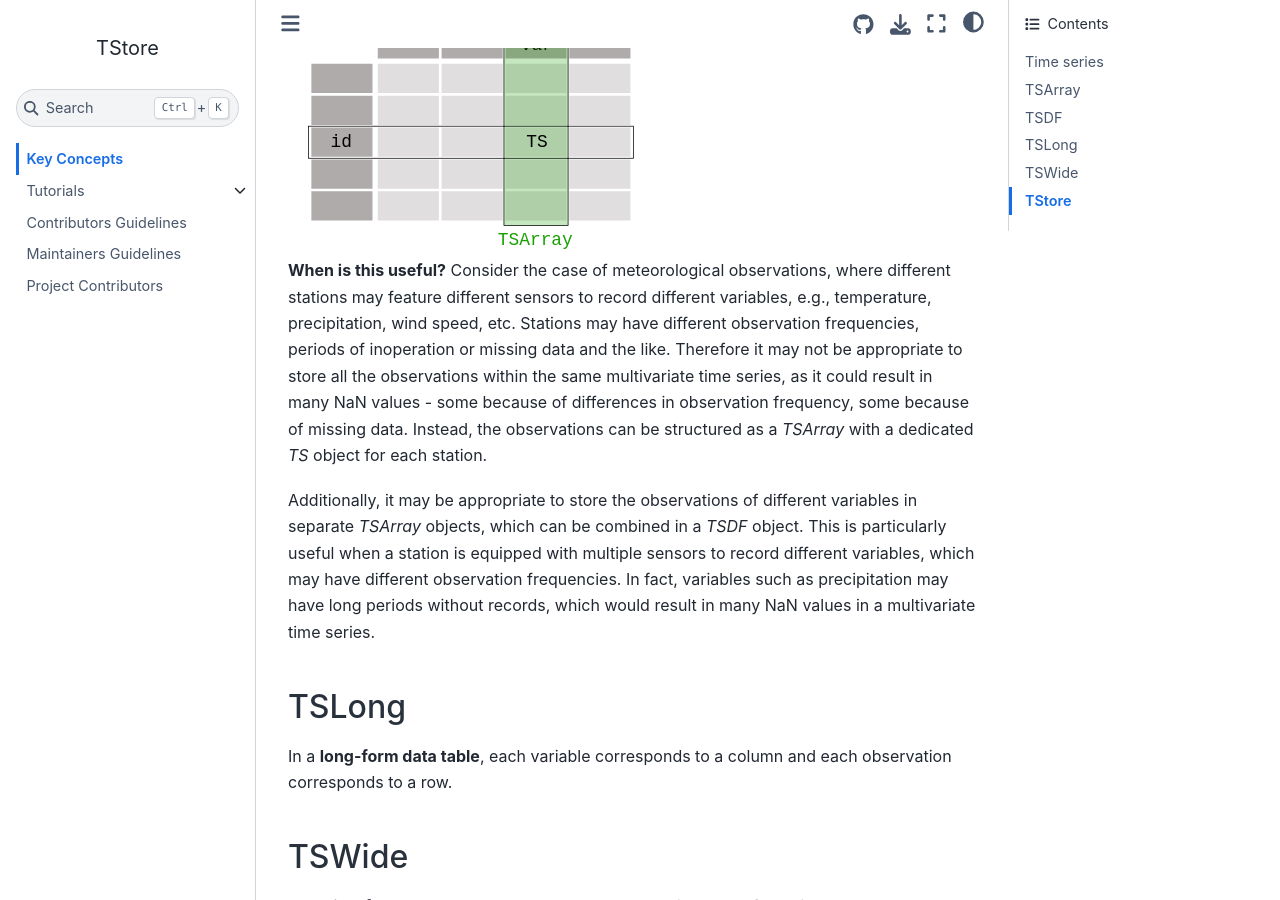
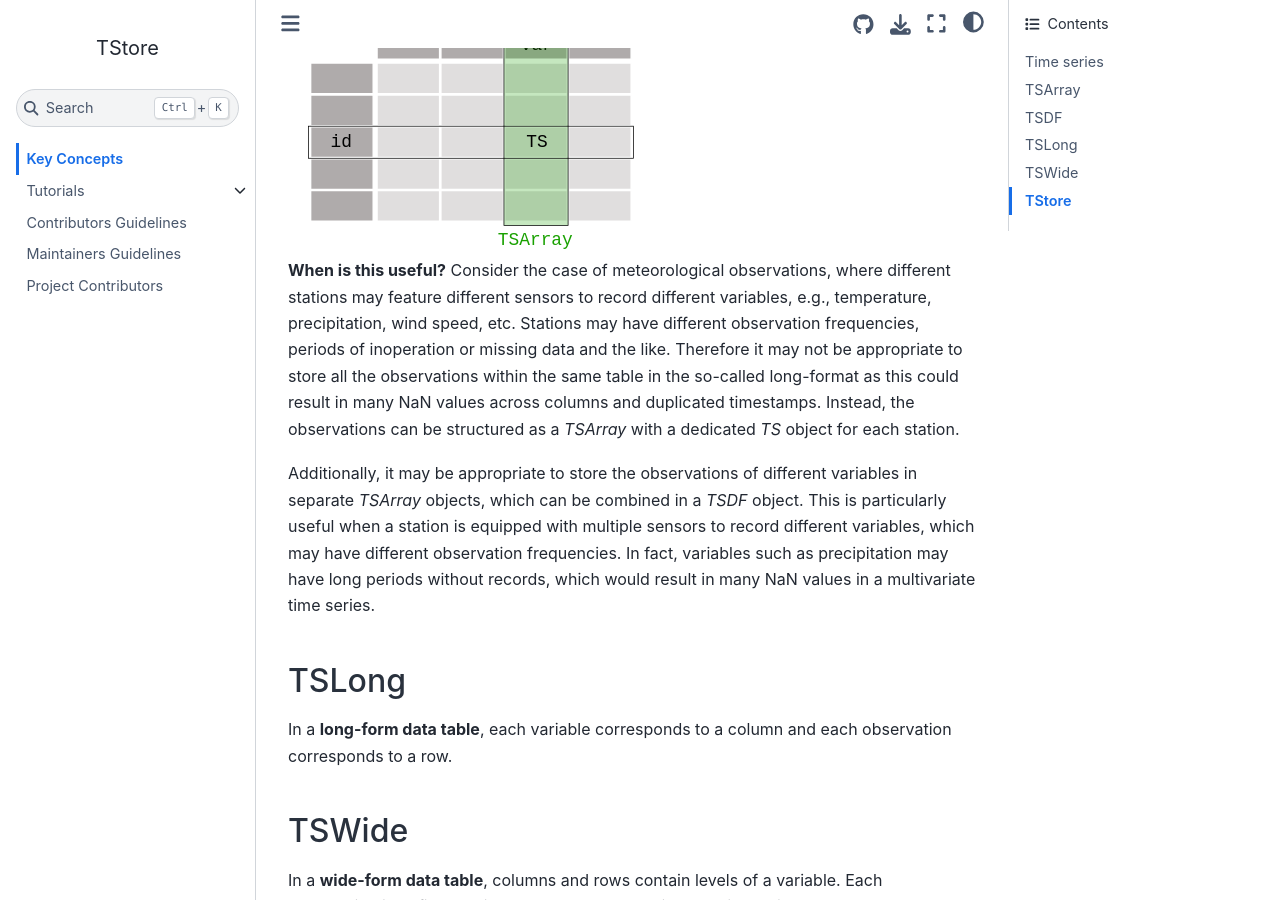
Before and after one commit to ltelab/tstore, a Sphinx documentation site: the page built from docs/source/01_key_concepts.rst, in a window 1280 px wide and 900 px high, scrolled down 780 px. Built offline with Sphinx 7.4.7 and the Sphinx Book theme 1.1.4, drawn with Linux system fonts in a browser that asks for light colours; pages that are not in the unit, such as notebooks, are missing from menus; the version number could not be read and is left out.

Commit message:
docs: updates on "when is this useful" in key concepts
Co-authored-by: Gionata Ghiggi <gionata.ghiggi@gmail.com>

```diff
--- a/docs/source/01_key_concepts.rst
+++ b/docs/source/01_key_concepts.rst
@@ -24,7 +24,7 @@ A `TSDF` is a table-like object where each column is a `TSArray`. It is a conven
   :width: 400
   :alt: TSDF
 
-**When is this useful?** Consider the case of meteorological observations, where different stations may feature different sensors to record different variables, e.g., temperature, precipitation, wind speed, etc. Stations may have different observation frequencies, periods of inoperation or missing data and the like. Therefore it may not be appropriate to store all the observations within the same multivariate time series, as it could result in many NaN values - some because of differences in observation frequency, some because of missing data. Instead, the observations can be structured as a `TSArray` with a dedicated `TS` object for each station.
+**When is this useful?** Consider the case of meteorological observations, where different stations may feature different sensors to record different variables, e.g., temperature, precipitation, wind speed, etc. Stations may have different observation frequencies, periods of inoperation or missing data and the like. Therefore it may not be appropriate to store all the observations within the same table in the so-called long-format as this could result in many NaN values across columns and duplicated timestamps. Instead, the observations can be structured as a `TSArray` with a dedicated `TS` object for each station.
 
 Additionally, it may be appropriate to store the observations of different variables in separate `TSArray` objects, which can be combined in a `TSDF` object. This is particularly useful when a station is equipped with multiple sensors to record different variables, which may have different observation frequencies. In fact, variables such as precipitation may have long periods without records, which would result in many NaN values in a multivariate time series.
 
```
